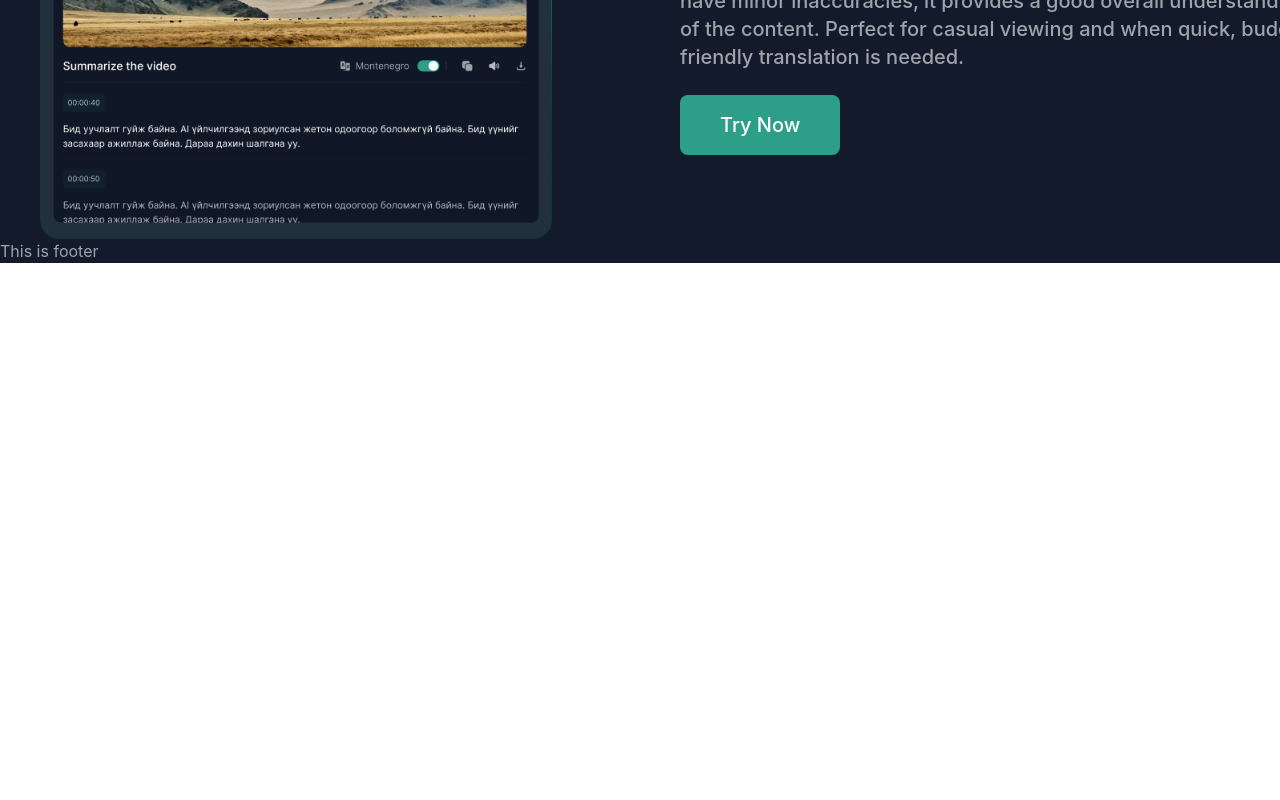
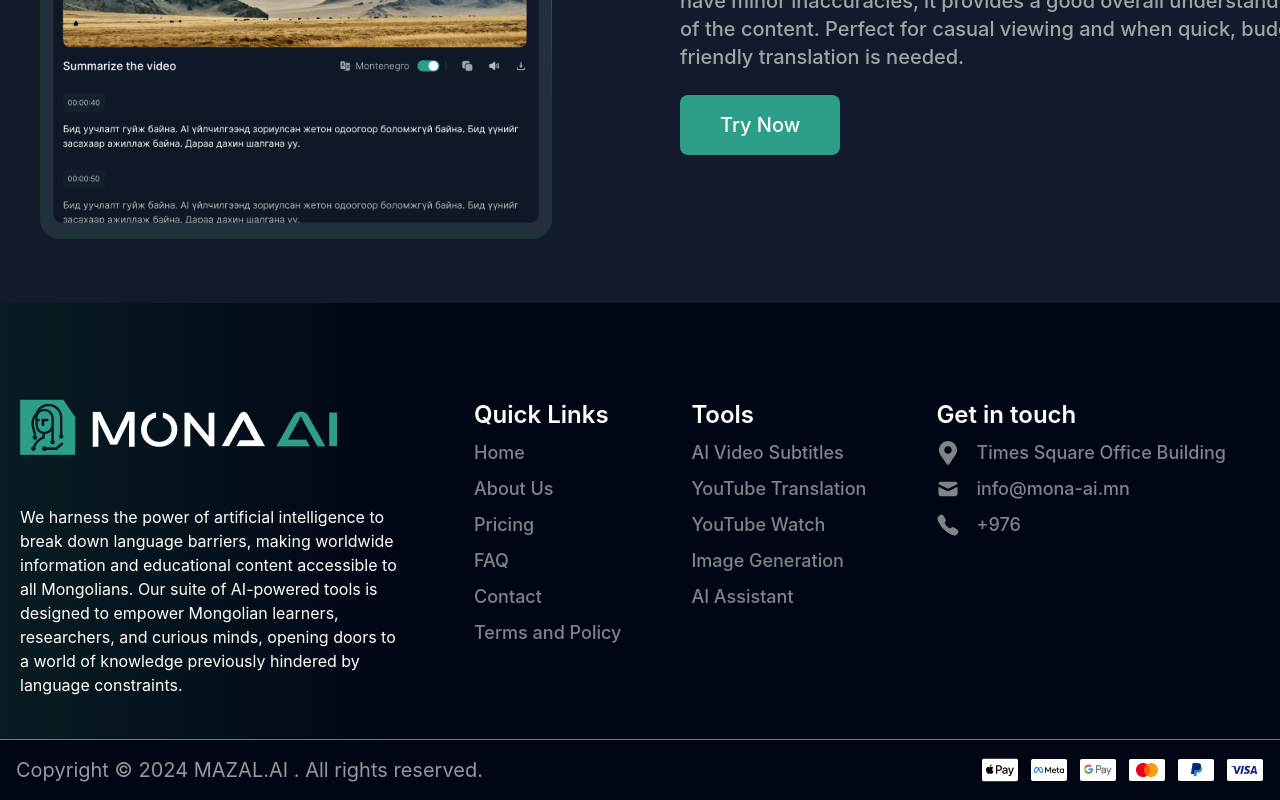
Before and after one commit to Shaon247on/SomyKoron-Landing-Page, a React (Vite) app: page / in a window 1280 px wide. Shown: the part 3165-3965 px from the top of the page. Before the commit the page ends 3428 px from the top, so only its background shows below. Built offline with nearby package versions, Linux system fonts and the light colour scheme.

Commit message:
footer is done

```diff
--- a/src/Pages/Shared/Footer.jsx
+++ b/src/Pages/Shared/Footer.jsx
@@ -1,9 +1,53 @@
+import Logo from '../../assets/Images/footer-logo.png';
+import brands from '../../assets/Images/card.png';
+import { FaMapMarkerAlt } from "react-icons/fa";
+import { HiMail } from "react-icons/hi";
+import { IoCall } from "react-icons/io5";
 
 const Footer = () => {
     return (
-        <div>
-            This is footer
-        </div>
+        <>
+            <footer className="footer bg-[#000614] text-base-content h-[436px] mt-16">
+                <aside className='bg-gradient-to-r from-[#091c22] to-[#000614] pl-5 pt-24 h-full'>
+                    <img src={Logo} alt="" />
+                    <p className='w-[384px] text-base text-white'>
+                        We harness the power of artificial intelligence to break down language barriers, making worldwide information and educational content accessible to all Mongolians. Our suite of AI-powered tools is designed to empower Mongolian learners, researchers, and curious minds, opening doors to a world of knowledge previously hindered by language constraints.
+                    </p>
+                </aside>
+                <nav className='pt-24'>
+                    <h6 className="text-2xl font-semibold text-white">Quick Links</h6>
+                    <a className="  text-[#80838a] text-lg font-medium">Home</a>
+                    <a className="  text-[#80838a] text-lg font-medium">About Us</a>
+                    <a className="  text-[#80838a] text-lg font-medium">Pricing</a>
+                    <a className="  text-[#80838a] text-lg font-medium">FAQ</a>
+                    <a className="  text-[#80838a] text-lg font-medium">Contact</a>
+                    <a className="  text-[#80838a] text-lg font-medium">Terms and Policy</a>
+                </nav>
+                <nav className='pt-24'>
+                    <h6 className="text-2xl font-semibold text-white">Tools</h6>
+                    <a className="  text-[#80838a] text-lg font-medium">AI Video Subtitles</a>
+                    <a className="  text-[#80838a] text-lg font-medium">YouTube Translation</a>
+                    <a className="  text-[#80838a] text-lg font-medium">YouTube Watch</a>
+                    <a className="  text-[#80838a] text-lg font-medium">Image Generation</a>
+                    <a className="  text-[#80838a] text-lg font-medium">AI Assistant</a>
+                </nav>
+                <nav className='pt-24'>
+                    <h6 className="text-2xl font-semibold text-white">Get in touch</h6>
+                    <a className="  flex items-center text-[#80838a] text-lg font-medium gap-4"><FaMapMarkerAlt className='text-2xl' /> Times Square Office Building</a>
+                    <a className="  flex items-center text-[#80838a] text-lg font-medium gap-4"><HiMail className='text-2xl' />info@mona-ai.mn
+                    </a>
+                    <a className="  flex items-center text-[#80838a] text-lg font-medium gap-4"><IoCall className='text-2xl' />+976</a>
+                </nav>
+            </footer>
+            <footer className="footer bg-[#000613] text-neutral-content items-center p-4 border-t-[1px] border-[#74787f]">
+                <aside className="grid-flow-col items-center text-xl text-[#95989d]">
+                    <p>Copyright © 2024 MAZAL.AI . All rights reserved.</p>
+                </aside>
+                <nav className="grid-flow-col gap-4 md:place-self-center md:justify-self-end">
+                    <img src={brands} alt="" />
+                </nav>
+            </footer>
+        </>
     );
 };
 
```
Also changed, not shown: src/assets/Images/card.png (added).
